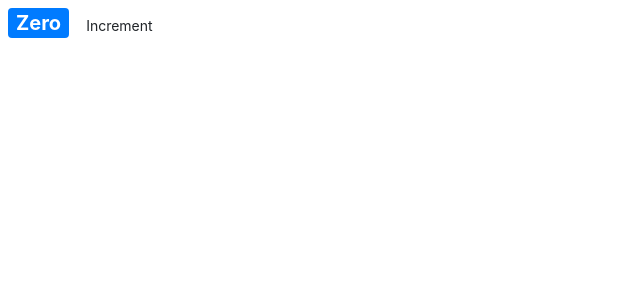
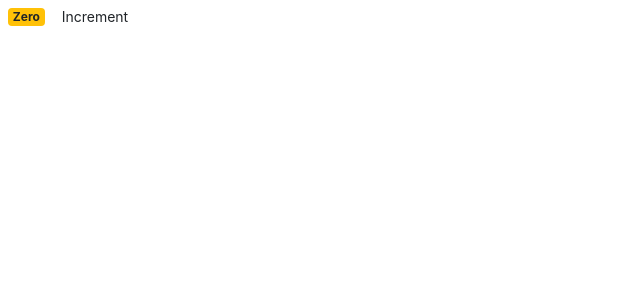
Before and after one commit to rahulAgrBej/reactLearn, a React (Create React App) app in the folder counter-app/: page / in a window 1280 px wide. Shown: the top 300 px of the page, without its empty margins (0-640 px from the left). Built offline with nearby package versions, Linux system fonts and the light colour scheme.

Commit message:
rendering classes dynamically

```diff
--- a/counter-app/src/components/counter.jsx
+++ b/counter-app/src/components/counter.jsx
@@ -6,14 +6,11 @@
         imageUrl: 'https://picsum.photos/200'
     };
 
-    styles = {
-        fontSize: '20px',
-        fontWeight: "bold"
-    };
+
     render() {
         return (
             <React.Fragment>
-                <span style={this.styles} className="badge badge-primary m-2">{this.formatCount()}</span>
+                <span className={this.getBadgeClasses()}>{this.formatCount()}</span>
                 <button className="btn btn-seconday btn-sm">Increment</button>
             </React.Fragment>
         );
@@ -22,6 +19,12 @@
     formatCount() {
         return this.state.count === 0 ? 'Zero' : this.state.count;
     }
+
+    getBadgeClasses() {
+        let classes  ="badge m-2 badge-";
+        classes += (this.state.count === 0) ? "warning" : "primary";
+        return classes;
+    }
 }
 
 export default Counter;
```
